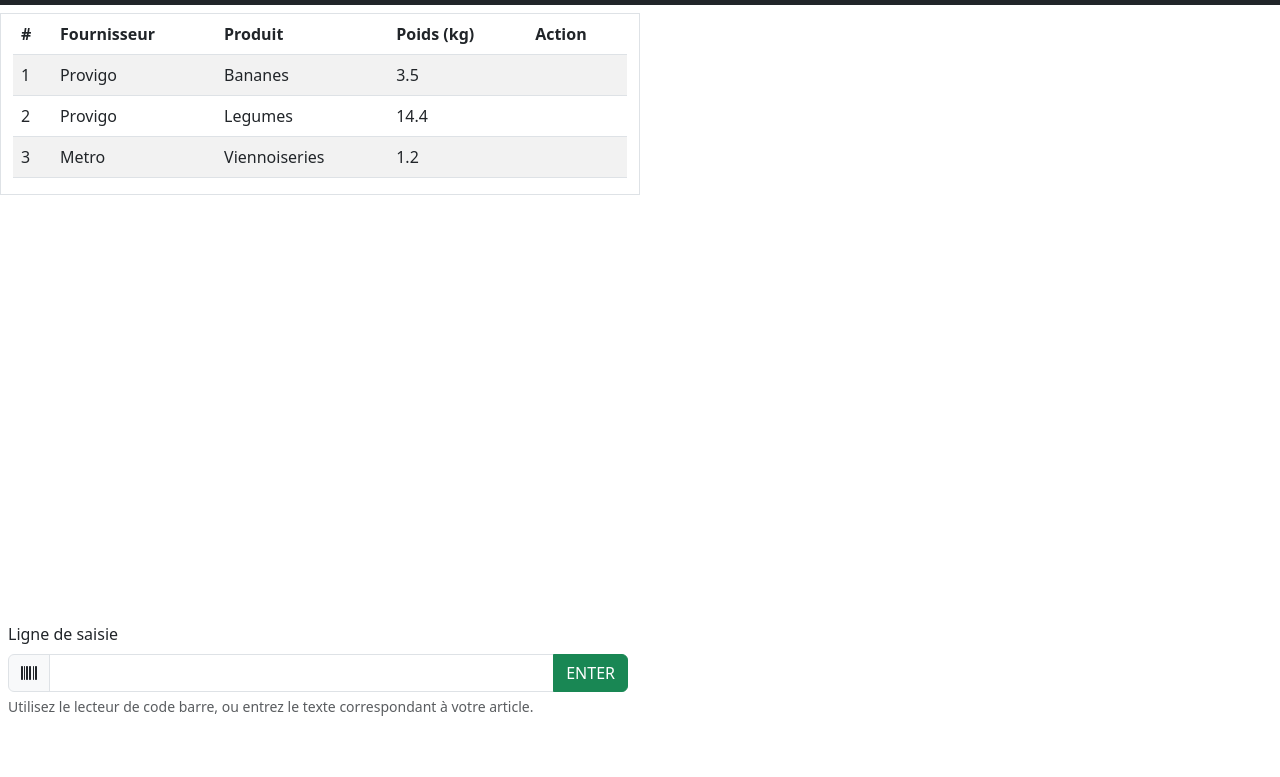
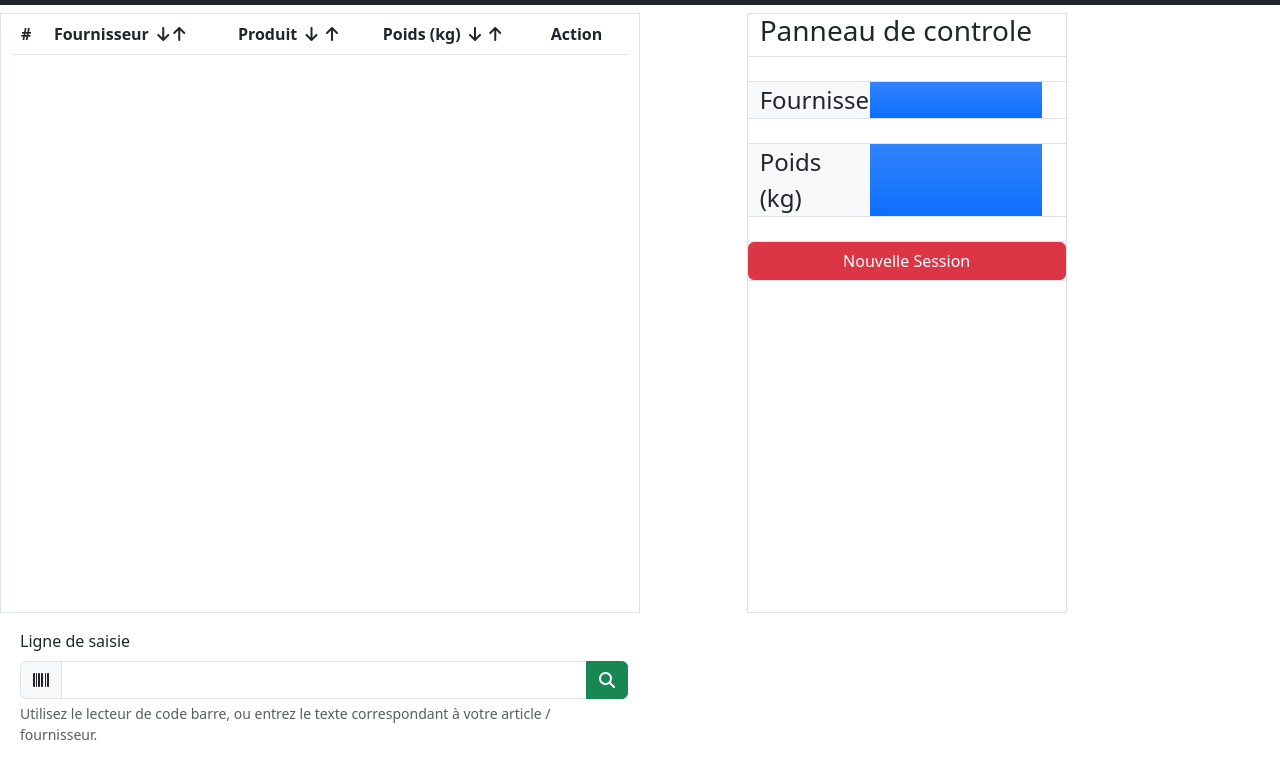
Before and after one commit to oaxley/bouffe-action, a plain HTML site: page app/main/pages/index.html in a window 1280 px wide. Shown: the part 51-828 px from the top of the page. Before the commit the page ends 800 px from the top, so only its background shows below. Drawn offline with Linux system fonts and the light colour scheme; no server answers.

Commit message:
Add control panel + scroll zone

```diff
--- a/app/main/pages/index.html
+++ b/app/main/pages/index.html
@@ -9,8 +9,12 @@
     <link rel="stylesheet" href="/static/fontawesome/css/fontawesome.css">
     <link rel="stylesheet" href="/static/fontawesome/css/brands.css">
     <link rel="stylesheet" href="/static/fontawesome/css/solid.css">
+    <script src="/static/bootstrap/js/bootstrap.bundle.min.js" defer></script>
 
-    <script src="/static/bootstrap/js/bootstrap.bundle.min.js" defer></script>
+    <!-- our code-->
+    <link rel="stylesheet" href="/static/css/main.css">
+    <script src="/static/js/main.js" defer></script>
+
   </head>
   <body>
     <nav class="navbar navbar-expand-lg navbar-dark bg-dark">
@@ -33,57 +37,87 @@
       <div class="row my-2">
 
         <!-- table -->
-        <div class="col-md-6 border">
-          <table class="table table-striped table-hover">
-            <thead>
+        <div class="col-md-6 border overflow-scroll table-responsive tBodyDiv">
+          <table class="table table-striped table-hover" id="table-content">
+            <thead class="sticky-top bg-white">
               <tr>
-                <th>#</th>
-                <th>Fournisseur</th>
-                <th>Produit</th>
-                <th>Poids (kg)</th>
-                <th>Action</th>
+                <th scope="col">#</th>
+                <th scope="col">
+                    Fournisseur&nbsp;
+                    <i class="fa-solid fa-arrow-down"></i>
+                    <i class="fa-solid fa-arrow-up"></i>
+                </th>
+                <th scope="col">Produit&nbsp;
+                  <i class="fa-solid fa-arrow-down"></i>&nbsp;
+                  <i class="fa-solid fa-arrow-up"></i>
+                </th>
+                <th scope="col">Poids (kg)&nbsp;
+                  <i class="fa-solid fa-arrow-down"></i>&nbsp;
+                  <i class="fa-solid fa-arrow-up"></i>
+                </th>
+                <th scope="col">Action</th>
               </tr>
             </thead>
             <tbody>
-              <tr>
-                <td>1</td>
-                <td>Provigo</td>
-                <td>Bananes</td>
-                <td>3.5</td>
-                <td>&nbsp;</td>
-              </tr>
-              <tr>
-                <td>2</td>
-                <td>Provigo</td>
-                <td>Legumes</td>
-                <td>14.4</td>
-                <td>&nbsp;</td>
-              </tr>
-              <tr>
-                <td>3</td>
-                <td>Metro</td>
-                <td>Viennoiseries</td>
-                <td>1.2</td>
-                <td>&nbsp;</td>
+              <!-- this item is hidden, but kept here for the formatting -->
+              <tr class="d-none">
+                <th scope="row">0</th>
+                <td>provider</td>
+                <td>product</td>
+                <td>weight</td>
+                <td>action</td>
               </tr>
             </tbody>
           </table>
         </div>
+
+        <div class="col-md-1">&nbsp;</div>
+
+        <div class="col-md-3 border">
+          <div class="row border-bottom">
+            <h3>Panneau de controle</h2>
+          </div>
+
+          <div class="row border-bottom">&nbsp;</div>
+
+          <div class="row border-bottom">
+            <div class="row fs-4">
+              <div class="col-md-5 bg-light">Fournisseur</div>
+              <div class="col bg-primary bg-gradient text-white" id="last-provider"></div>
+            </div>
+          </div>
+
+          <div class="row border-bottom">&nbsp;</div>
+
+          <div class="row border-bottom">
+            <div class="row fs-4">
+              <div class="col-md-5 bg-light">Poids (kg)</div>
+              <div class="col bg-primary bg-gradient text-white" id="current-weight"></div>
+            </div>
+          </div>
+
+          <div class="row border-bottom">&nbsp;</div>
+
+          <div class="row border-bottom">
+              <button class="btn btn-danger">Nouvelle Session</button>
+          </div>
+
+
+        </div>
       </div>
 
-      <div class="row fixed-bottom my-2 p-2">
+      <div class="row my-2 p-2 bg-white">
         <div class="col-md-6 mb-3">
-          <label for="basic-url" class="form-label">Ligne de saisie</label>
+          <label for="barcode-entry" class="form-label">Ligne de saisie</label>
           <div class="input-group">
             <span class="input-group-text" id="basic-addon3"><i class="fa-solid fa-barcode"></i></span>
-            <input type="text" class="form-control" id="basic-url" aria-describedby="basic-addon3">
-            <button class="btn btn-success" type="button">ENTER</button>
+            <input type="text" class="form-control" id="barcode-entry" aria-describedby="basic-addon3">
+            <button class="btn btn-success" type="button" id="barcode-btn" onclick="readEntry()"><i class="fa-solid fa-magnifying-glass"></i></button>
           </div>
-          <div class="form-text">Utilisez le lecteur de code barre, ou entrez le texte correspondant &agrave; votre article.</div>
+          <div class="form-text">Utilisez le lecteur de code barre, ou entrez le texte correspondant &agrave; votre article / fournisseur.</div>
         </div>
       </div>
 
     </div>
-
   </body>
 </html>
```
